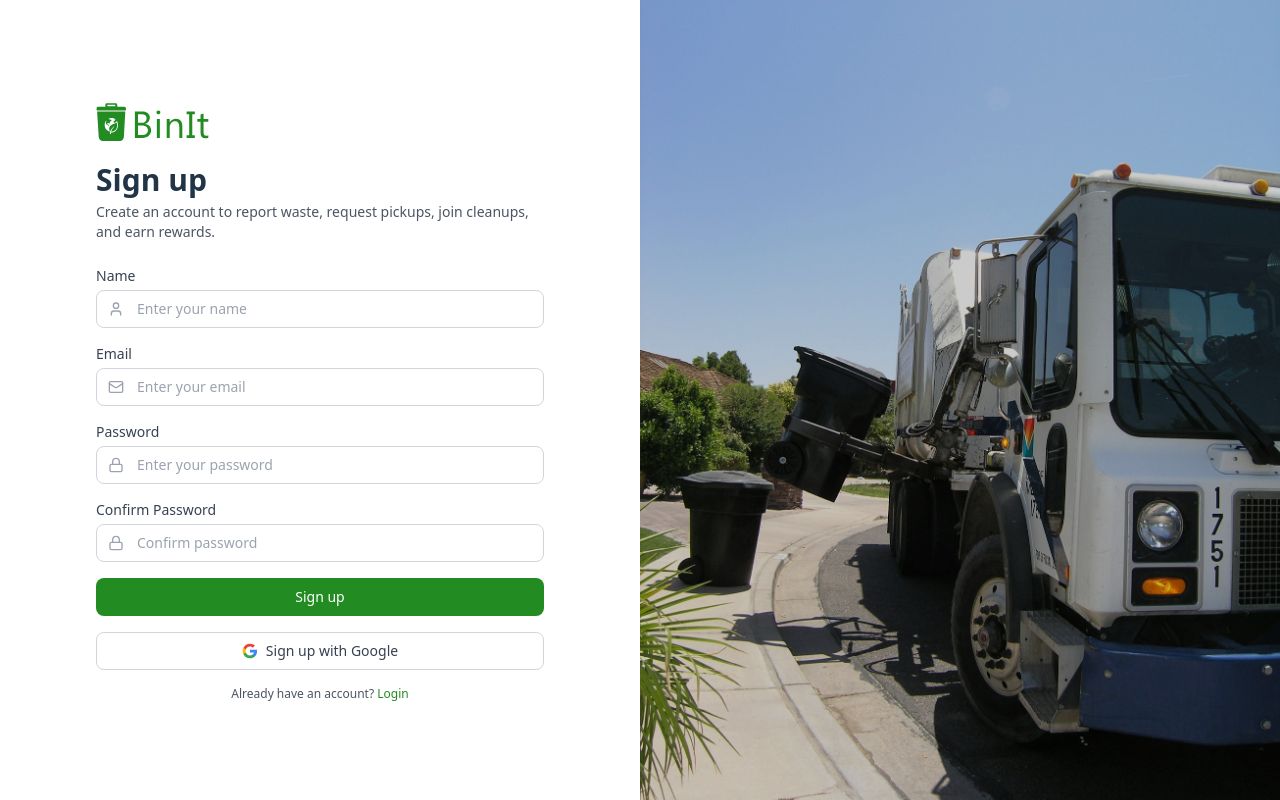
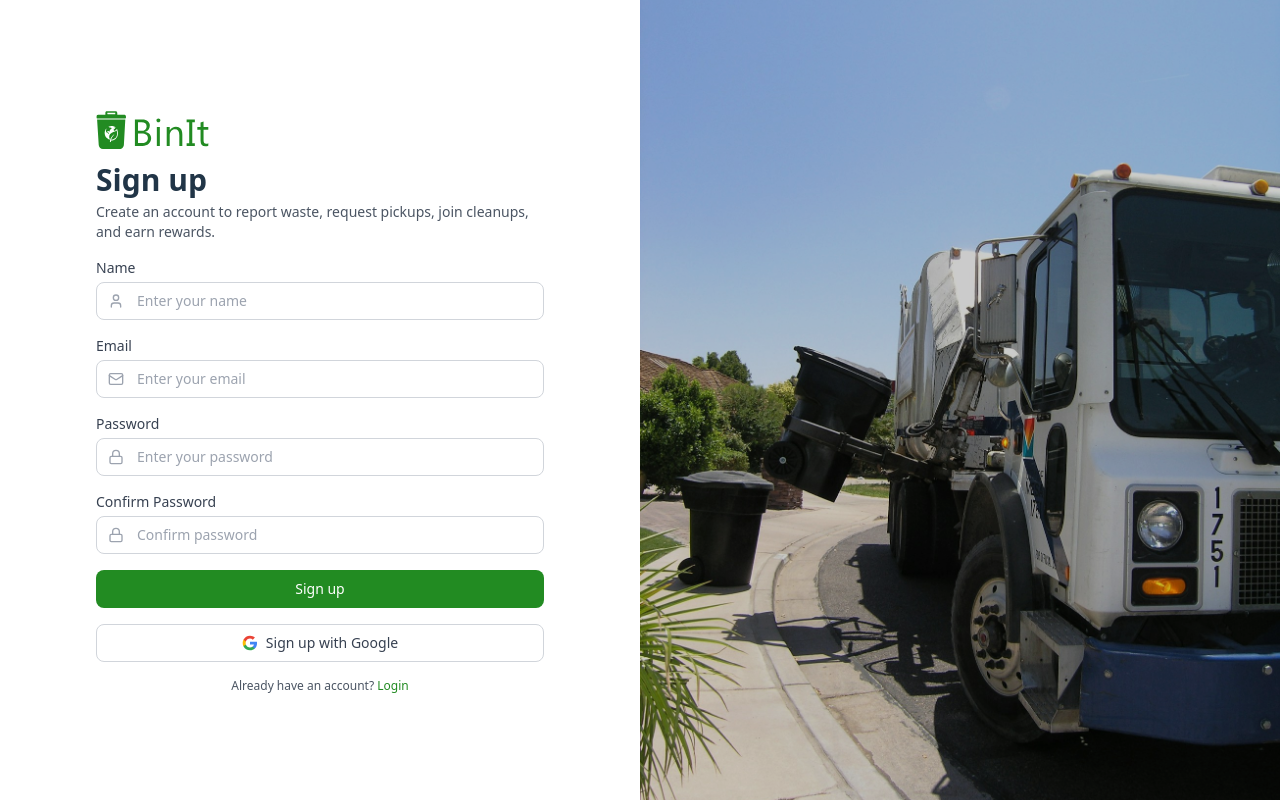
Before and after one commit to osariemen2710/ALTHUB_TEAM_15, a React (Vite) app: page /signup in a window 1280 px wide. Built offline with nearby package versions, Linux system fonts and the light colour scheme.

Commit message:
Made updates

```diff
--- a/src/components/signup.jsx
+++ b/src/components/signup.jsx
@@ -54,8 +54,8 @@ export default function SignUp() {
       <div className="w-full md:w-1/2 flex justify-center items-center px-6 md:px-12 py-12 md:py-0 order-2 md:order-1">
         <div className="max-w-md w-full">
           {/* Logo and Header */}
-          <div className="flex flex-col items-start mb-6">
-            <div className="mb-4">
+          <div className="flex flex-col items-start mb-4">
+            <div className="mb-2">
               <img
                 src={binitLogo}
                 alt="Binit Logo"
```
